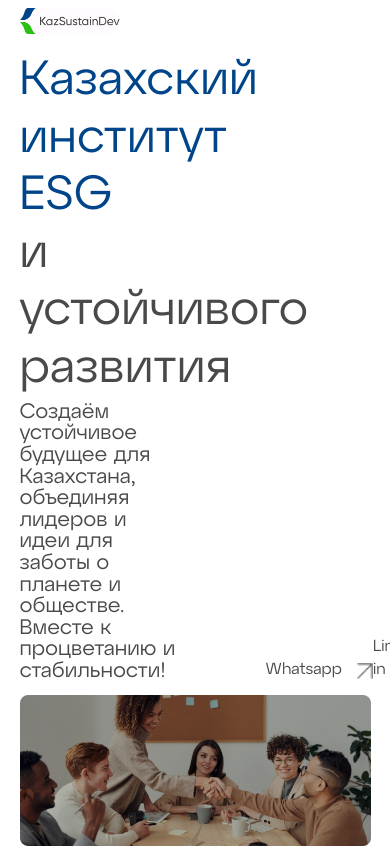
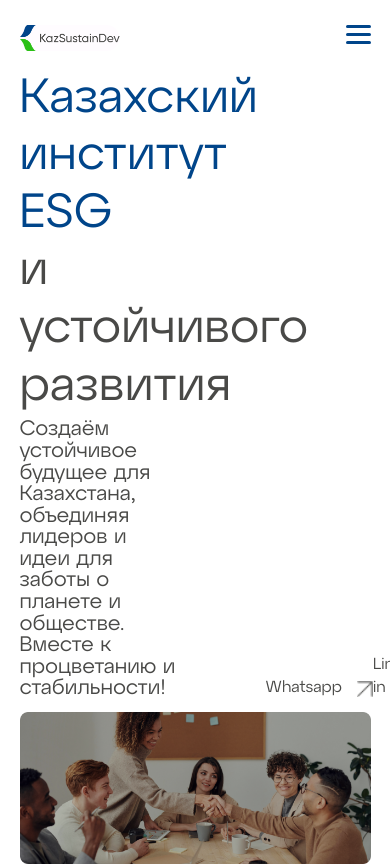
Before and after one commit to DonJuvn/kaz-sustain-dev, a React (Create React App) app: page / in a window 390 px wide. Shown: the top 866 px of the page. Built offline with nearby package versions, Linux system fonts and the light colour scheme.

Commit message:
responsive menu

```diff
--- a/src/App.css
+++ b/src/App.css
@@ -87,6 +87,7 @@ body {
 /* Hamburger menu (toggle button) */
 #menu .menu .hamburger {
    display: none;
+   /* display: flex; */
    flex-direction: column;
    gap: 5px;
    cursor: pointer;
@@ -95,31 +96,33 @@ body {
 #menu .menu .hamburger div {
    width: 25px;
    height: 3px;
-   background-color: #494947;
+   background-color: #00458a;
    border-radius: 5px;
 }
 
 /* For mobile screens */
 @media (max-width: 768px) {
    #menu .menu {
-      flex-direction: column;
+      flex-direction: row;
       align-items: flex-start;
+      padding-top: 5%;
+      flex-wrap: wrap;
    }
 
    .menu .nav {
       width: 100%;
       flex-direction: column;
-      gap: 10px;
+      /* gap: 10px; */
       margin-top: 20px;
       display: none; /* Hide the menu by default on small screens */
    }
 
    .menu .nav.open {
-      display: flex; /* Show the menu when it's open */
+      display: flex;
    }
 
-   .menu .hamburger {
-      display: flex; /* Show the hamburger button on mobile */
+   #menu .menu .hamburger {
+      display: flex;
    }
 
    .menu .nav a {
@@ -721,13 +724,13 @@ form button:hover {
    background-color: #f2f2f7;
    border-radius: 50px;
 }
-.services .item p{
-  color: #494947;
+.services .item p {
+   color: #494947;
 }
 .services .item .right #title {
    width: 100%;
    font-size: 40px;
 }
-.services .item img{
+.services .item img {
    width: 197px;
 }
--- a/src/components/menu.jsx
+++ b/src/components/menu.jsx
@@ -1,5 +1,4 @@
-import React, { useState } from "react";
-const Menu = () => {
+import React, { useState } from "react";const Menu = () => {
    const [isOpen, setIsOpen] = useState(false); // Track if the menu is open or closed
 
    const toggleMenu = () => {
@@ -15,6 +14,12 @@ const Menu = () => {
                      <img src="img/logo.png" alt="" />
                   </a>
                </div>
+
+               <div className="hamburger" onClick={toggleMenu}>
+                  <div></div>
+                  <div></div>
+                  <div></div>
+               </div>
                <div className={`nav ${isOpen ? "open" : ""}`}>
                   <a href="/about">О нас</a>
                   <a href="/guide">Руководство</a>
@@ -24,11 +29,6 @@ const Menu = () => {
                      +7 (7171) 156 22 88
                   </a>
                </div>
-               <div className="hamburger" onClick={toggleMenu}>
-                  <div></div>
-                  <div></div>
-                  <div></div>
-               </div>
             </div>
          </div>
       </div>
```
